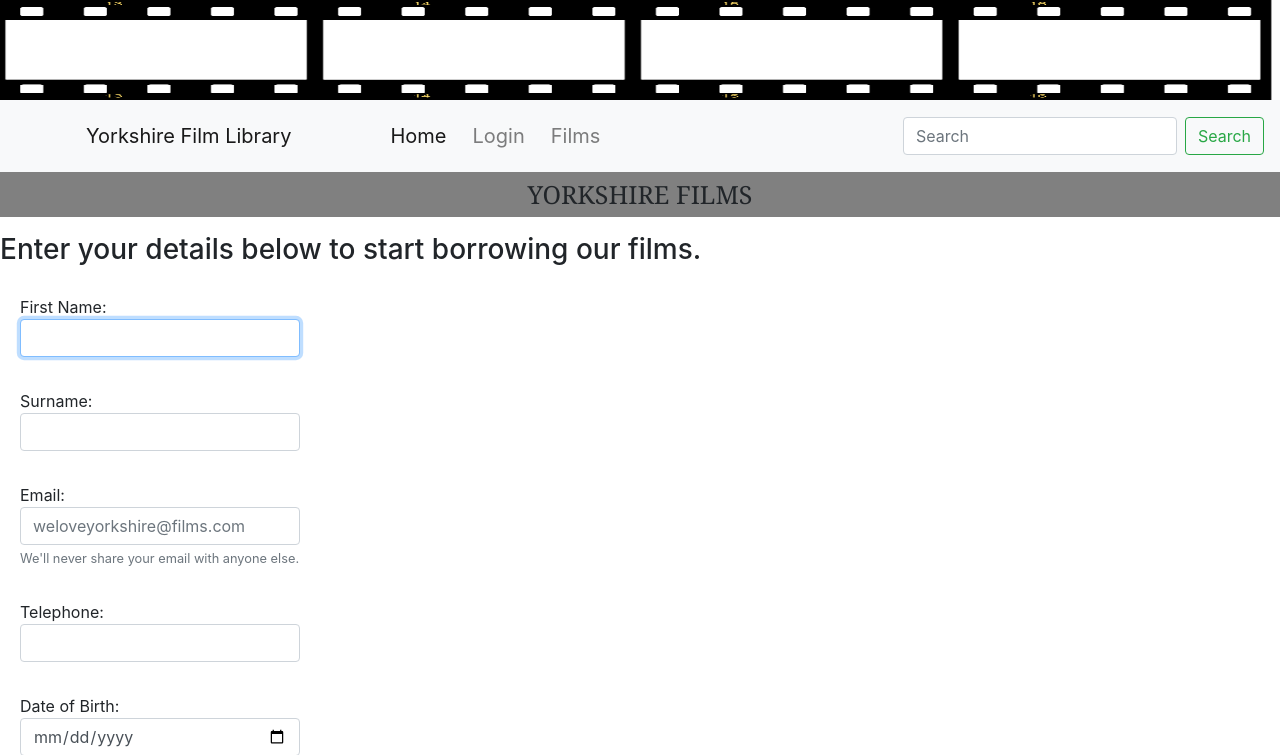
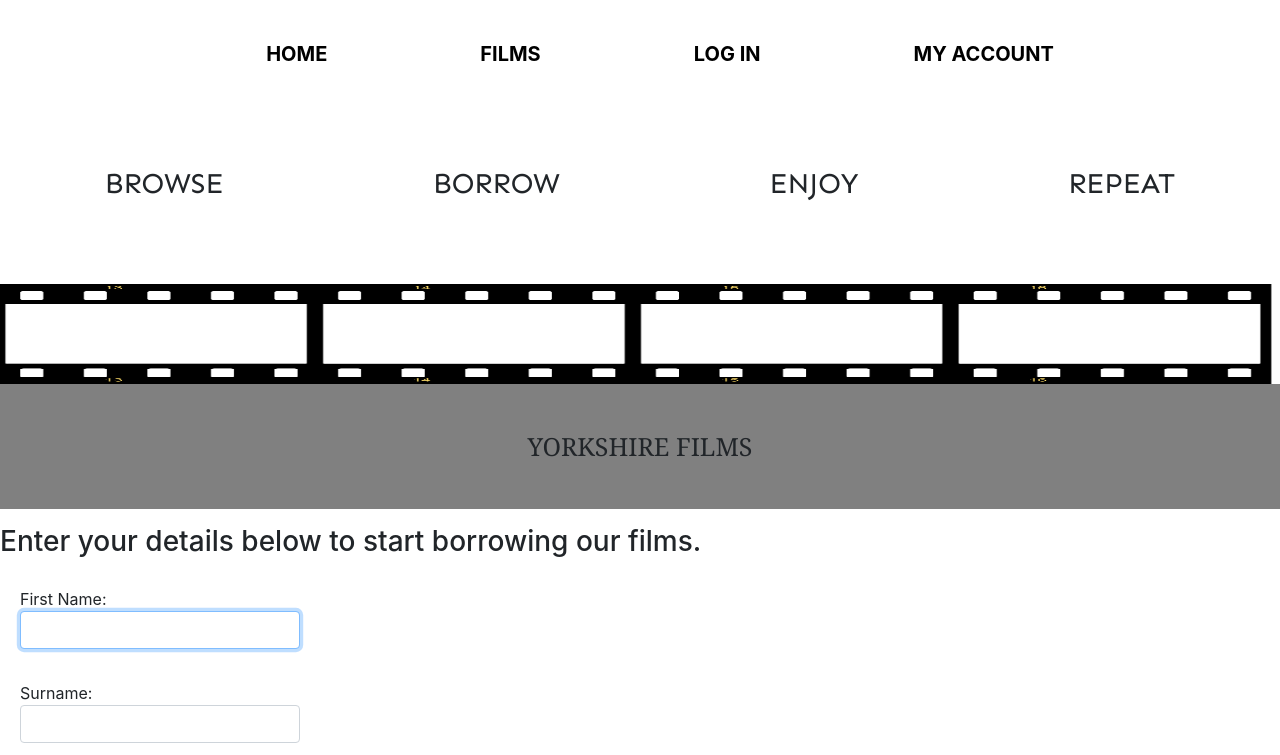
Before and after one commit to ofure-omo/Yorkshire-films, a PHP site: page /UserReg.php in a window 1280 px wide. Shown: the top 755 px of the page. Run offline with PHP 8.4, Linux system fonts and the light colour scheme; some libraries are stand-ins or nearby versions.

Commit message:
Updated styling

```diff
--- a/UserReg.php
+++ b/UserReg.php
@@ -32,54 +32,65 @@ include 'AutoLoader.php';
   box-sizing: border-box;
  }
 
+div.sticky {
+  position: -webkit-sticky;
+  position: sticky;
+  top: 0;
+  z-index: 2;
+  }
     </style>
 <head>
         <meta charset="UTF-8">
         <title>Registration page</title>
-        <link rel=stylesheet href="home.css">
+        <meta name="viewport" content="width=device-width, initial-scale=1">
+
+        <link rel=stylesheet href="account.css">
+        <script src="https://ajax.googleapis.com/ajax/libs/jquery/1.10.2/jquery.min.js" type="text/javascript"></script>
         <script src="https://code.jquery.com/jquery-3.4.1.slim.min.js"  crossorigin="anonymous"></script>
         <script src="https://cdn.jsdelivr.net/npm/popper.js@1.16.0/dist/umd/popper.min.js" crossorigin="anonymous"></script>
         <script src="https://stackpath.bootstrapcdn.com/bootstrap/4.4.1/js/bootstrap.min.js"  crossorigin="anonymous"></script>
         <link href="https://fonts.googleapis.com/css?family=Sen&display=swap" rel="stylesheet">
         <link href="https://maxcdn.bootstrapcdn.com/font-awesome/4.6.3/css/font-awesome.min.css" rel="stylesheet" crossorigin="anonymous">
         <link rel="stylesheet" href="https://stackpath.bootstrapcdn.com/bootstrap/4.4.1/css/bootstrap.min.css"  crossorigin="anonymous">
-
+        <link rel="stylesheet" href="https://cdnjs.cloudflare.com/ajax/libs/font-awesome/4.7.0/css/font-awesome.min.css">
+        <script src="https://code.jquery.com/jquery-1.12.4.min.js"></script>
+        <script src="https://ajax.googleapis.com/ajax/libs/jquery/2.1.3/jquery.min.js"></script>
+        <script type="text/javascript" src="dist/jquery.tabledit.js"></script>
+        <script type="text/javascript" src="custom_table_edit.js"></script>
+        <link rel="stylesheet" href="https://use.fontawesome.com/releases/v5.7.1/css/all.css">
 </head>
 
 <body>
-<div class="headerLogo">
-        <img src="Images/reel.png", width="100%" height="100px" background-size: cover />
+  <!--navbar (hamburger menu)-->
+      <nav class = "nav main-nav">
+     <div class="toggle">
+        <i class= "fa fa-bars" aria-hidden="true"></i>
+      </div>
+
+      <!--navbar (normal)-->
+        <ul>
+          <li><a href= "home.php">HOME</a></li>
+          <li><a href= "Films.php">FILMS</a></li>
+          <li><a href= "login.php">LOG IN</a></li>
+           <li><a href= "MembersAccount.php">MY ACCOUNT</a></li>
+        </ul>
+      </nav>
+
+    <!--Slogan-->
+            <div class="flex-container">
+                <div>BROWSE</div>
+                <div>BORROW</div>
+                <div>ENJOY</div>
+                <div>REPEAT</div>
+            </div>
+
+  <div class="headerLogo">
+      <img src="Images/reel.png", width="100%" height="100px" background-size: cover />
     </div>
-    <nav class="navbar navbar-expand-lg navbar-light bg-light">
-        <a class="navbar-brand" href="#">Yorkshire Film Library</a>
-        <button class="navbar-toggler" type="button" data-toggle="collapse" data-target="#navbarSupportedContent" aria-controls="navbarSupportedContent" aria-expanded="false" aria-label="Toggle navigation">
-            <span class="navbar-toggler-icon"></span>
-        </button>
-
-        <div class="collapse navbar-collapse" id="navbarSupportedContent">
-            <ul class="navbar-nav mr-auto">
-                <li class="nav-item active">
-                    <a class="nav-link" href="Home.php">Home</a>
-                </li>
-                <li class="nav-item">
-                    <a class="nav-link" href="Login.php">Login</a>
-                </li>
-                <li class="nav-item">
-                    <a class="nav-link" href="Films.php">Films<span class="sr-only">(current)</span></a>
-                </li>
-            </ul>
-            <form class="form-inline my-2 my-lg-0">
-                <input class="form-control mr-sm-2" type="search" placeholder="Search" aria-label="Search">
-                <button class="btn btn-outline-success my-2 my-sm-0" type="submit">Search</button>
-            </form>
-        </div>
-    </nav>
-
         <body>
             <div class="sticky">
                 <h1 style="font: 25px Georgia, serif; line-height: 1.8;background-color:grey;" ><center> YORKSHIRE FILMS</center></h1>
             </div>
-
     <p>
     <h3>Enter your details below to start borrowing our films.  </h3>
     </p>
```
